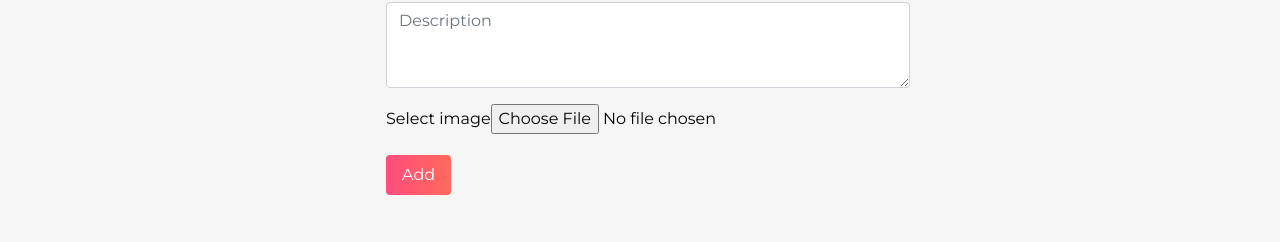
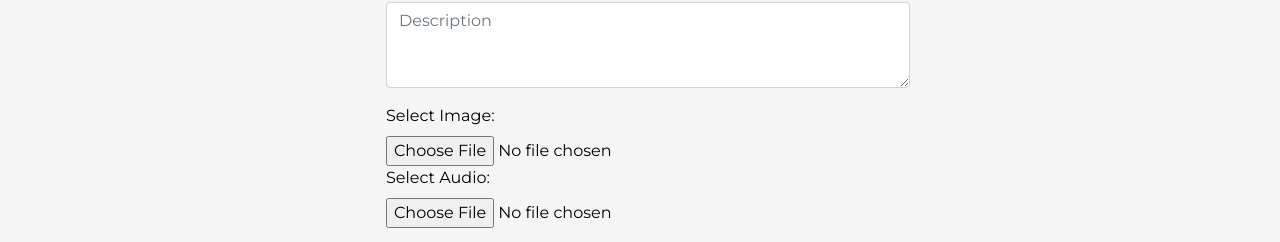
Before and after one commit to fasil-code/Bird-Channel, a React (Create React App) app in the folder frontend/: page /admin in a window 1280 px wide. Shown: the part 672-914 px from the top of the page. Built offline with nearby package versions, Linux system fonts and the light colour scheme; no server answers; a web font is replaced by a local one.

Commit message:
audiooooo

```diff
--- a/frontend/src/Containers/Admin/Admin.jsx
+++ b/frontend/src/Containers/Admin/Admin.jsx
@@ -14,6 +14,7 @@ const Admin = () => {
   const [habitat, sethabitat] = useState("");
   const [desc, setdesc] = useState("");
   const [image, setimage] = useState("");
+  const [audio, setaudio] = useState("");
   const [categoryList, setCategorylist] = useState([]);
   const addCard = () => {
     const data = new FormData();
@@ -24,9 +25,10 @@ const Admin = () => {
     data.append("b_habitat", habitat);
     data.append("b_desc", desc);
     data.append("b_image", image.selectedFile);
+    data.append("b_audio", audio.selectedFile);
     data.append("b_categ", Category);
     Axios.post("http://"+window.location.hostname+":3001/admin", data).then(() => {
-      console.log("suces");
+      console.log("success");
     });
   };
 
@@ -136,7 +138,10 @@ const Admin = () => {
                               }}
                             ></textarea>
                           </div>
-                          <label for="myfile">Select image</label>
+
+                          <div>
+                          <label for="myfile">Select Image:</label>
+                          <br/>
                           <input
                             type="file"
                             id="myfile"
@@ -146,6 +151,20 @@ const Admin = () => {
                               setimage({ selectedFile: event.target.files[0] });
                             }}
                           />
+                          </div>
+                          <div>
+                          <label for="myaudio">Select Audio:</label>
+                          <br/>
+                          <input
+                            type="file"
+                            id="myaudio"
+                            name="myaudio"
+                            accept="audio/*"
+                            onChange={(event) => {
+                              setaudio({ selectedFile: event.target.files[0] });
+                            }}
+                          />
+                          </div>
                         </div>
 
                         <div className="col-lg-12">
--- a/frontend/src/Containers/Ibird/Ibird.jsx
+++ b/frontend/src/Containers/Ibird/Ibird.jsx
@@ -105,7 +105,7 @@ birdData.map((val, key) => {
     <div className="audiot">
 
 <audio controls autoplay >
-<source src={images.ar} type="audio/ogg"/>
+<source src={val.b_audio?"http://"+window.location.hostname+":3001/"+val.b_audio.slice(10):""} type="audio/ogg"/>
 
 Your browser does not support the audio element.
 </audio>
--- a/frontend/src/components/Card2/Card2.jsx
+++ b/frontend/src/components/Card2/Card2.jsx
@@ -3,7 +3,7 @@ import "./Card2.css"
 import moment from "moment";
 
 function Card2(props) {
-  let dete=  moment.utc(props.date).format('MM/DD/YY');
+  let dete = moment.utc(props.date).format('DD/MM/YYYY');
 
   return(
     <div class="card">
```
Also changed, not shown: 2 other files (tests, documents, lock files or other folders).
